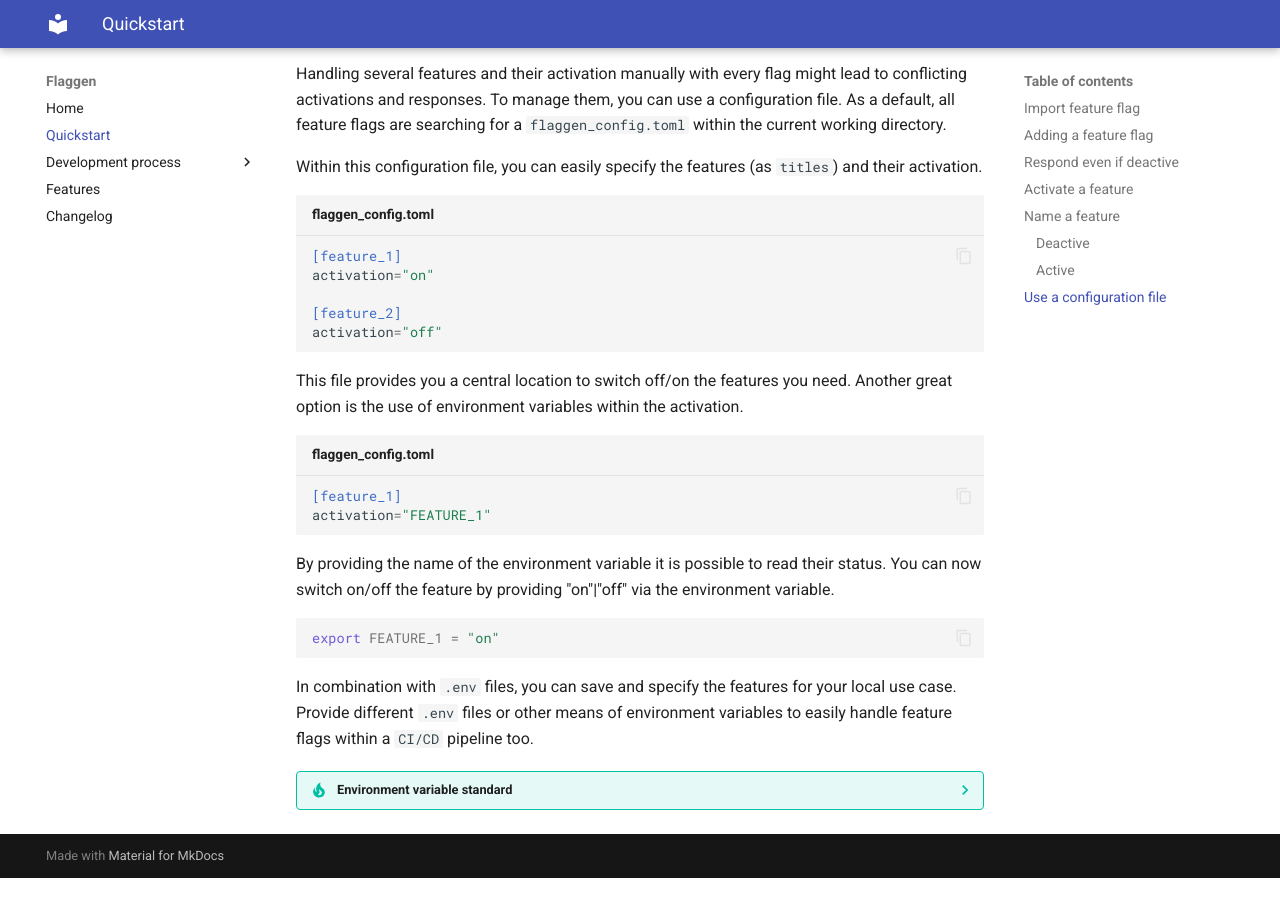
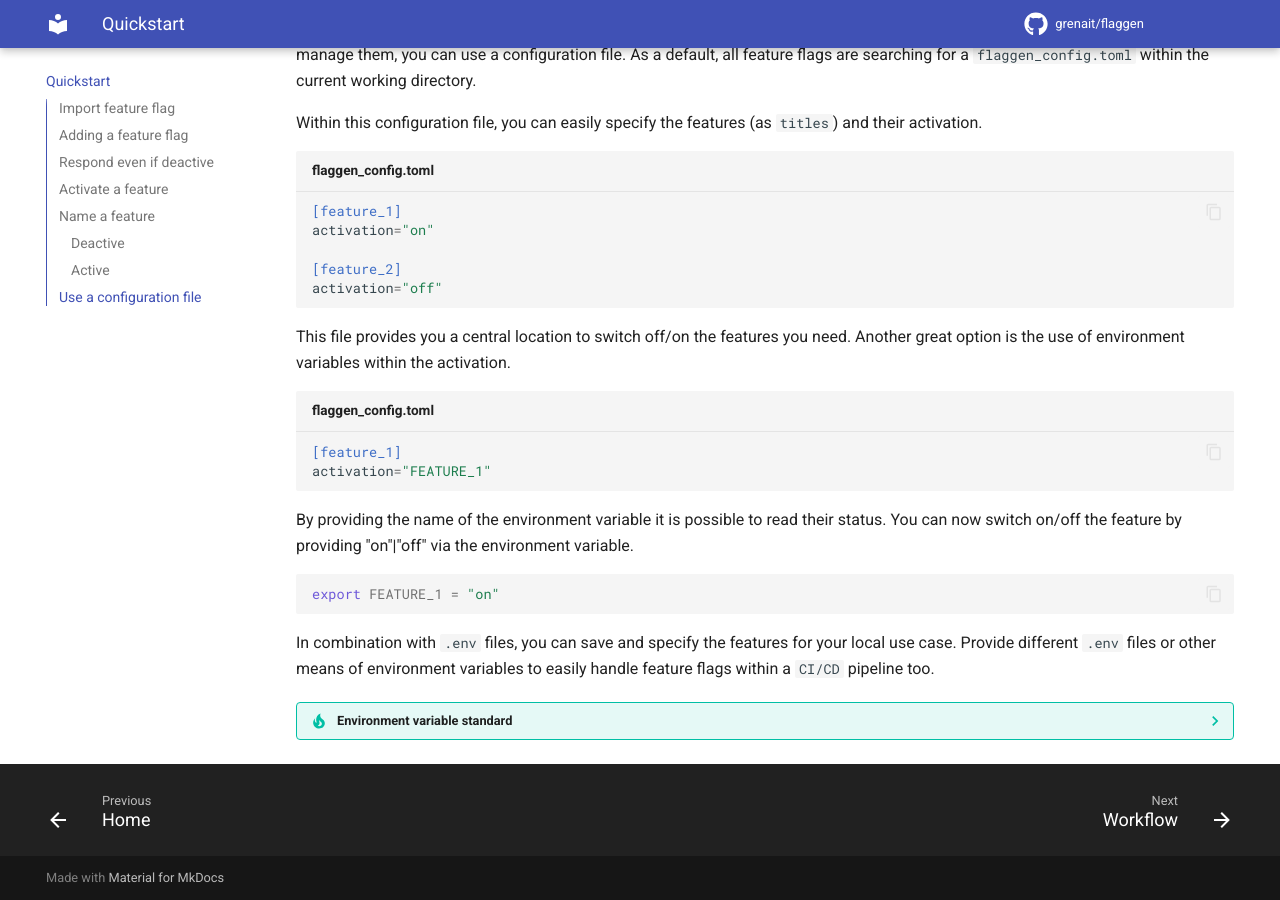
Before and after one commit to GreNait/fastfeatureflag, an MkDocs documentation site: the page built from docs/quickstart.md, in a window 1280 px wide and 900 px high, scrolled down 2264 px. Built offline with MkDocs 1.6.1 and Material for MkDocs 9.7.7, drawn with Linux system fonts in a browser that asks for light colours; comment, search, counter and statistics services are not loaded; before the commit the page ends 3142 px from its top, so only the background shows below that.

```diff
--- a/mkdocs.yml
+++ b/mkdocs.yml
@@ -1,4 +1,7 @@
 site_name: Flaggen
+repo_url: https://github.com/GreNait/flaggen
+repo_name: grenait/flaggen
+edit_uri: edit/trunk/docs/
 
 nav:
   - Home: index.md
@@ -14,10 +17,27 @@
   name: material
   features:
     - content.code.copy
+    - navigation.instant
+    - navigation.tracking
+    - navigation.tabs
+    - navigation.sections
+    - navigation.expand
+    - toc.follow
+    - toc.integrate
+    - navigation.top
+    - header.autohide
+    - navigation.footer
+    - content.action.edit
+  icon:
+    repo: fontawesome/brands/github
+    edit: material/pencil
+    view: material/eye
 
 plugins:
   - autorefs
   - mkdocstrings
+  - git-revision-date-localized:
+      enable_creation_date: true
 
 watch:
   - flaggen
@@ -27,11 +47,15 @@
 
 markdown_extensions:
   - admonition
+  - footnotes
+  - tables
   - pymdownx.details
   - pymdownx.snippets
   - pymdownx.inlinehilite
   - pymdownx.tabbed:
       alternate_style: true
+  - pymdownx.tasklist:
+      custom_checkbox: true
   - pymdownx.highlight:
       anchor_linenums: true
       line_spans: __span
@@ -41,3 +65,5 @@
           - name: mermaid
             class: mermaid
             format: !!python/name:pymdownx.superfences.fence_code_format
+  - toc:
+      permalink: true
```
Also changed, not shown: pyproject.toml (+13 -10 lines), 4 other files.
